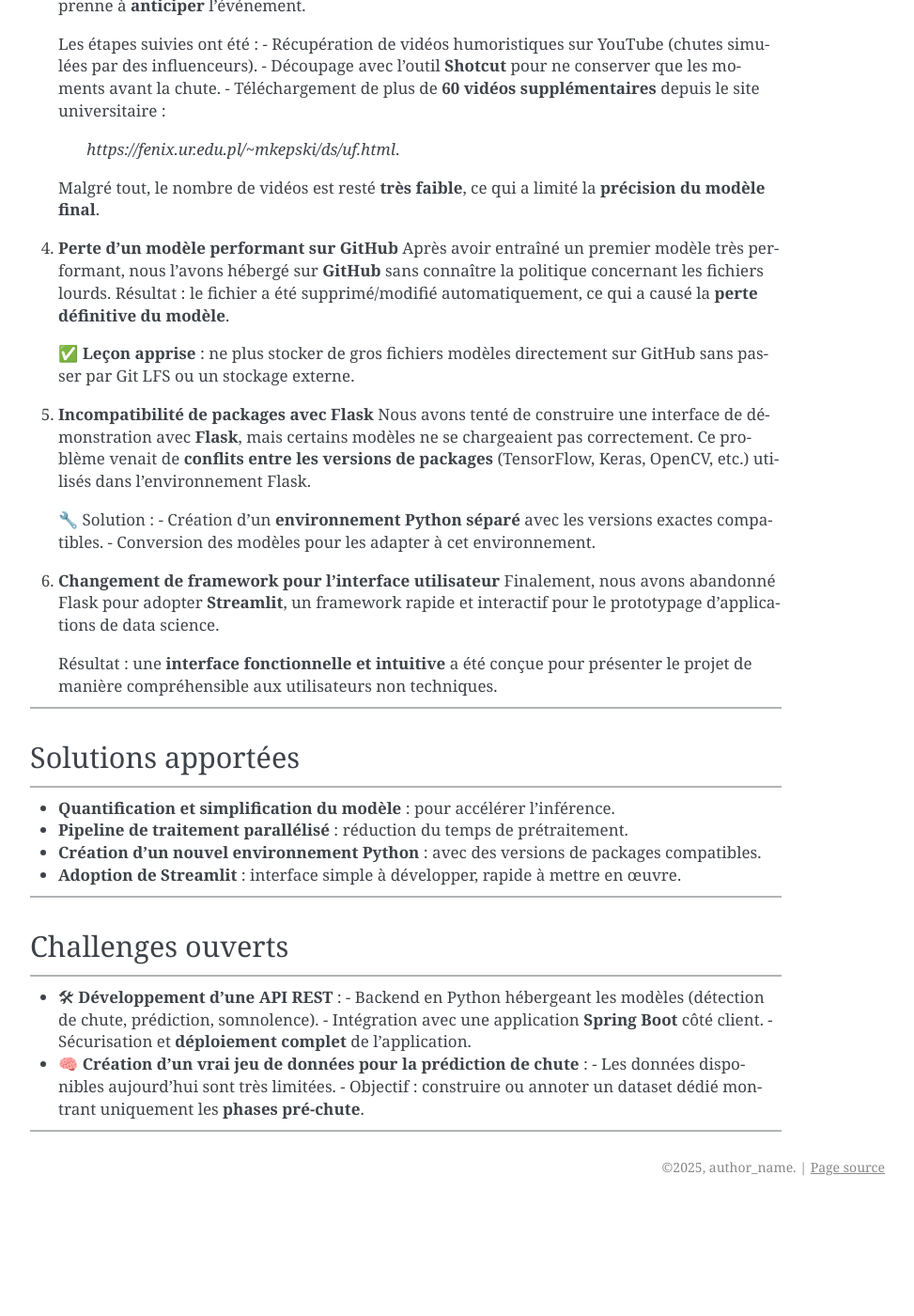
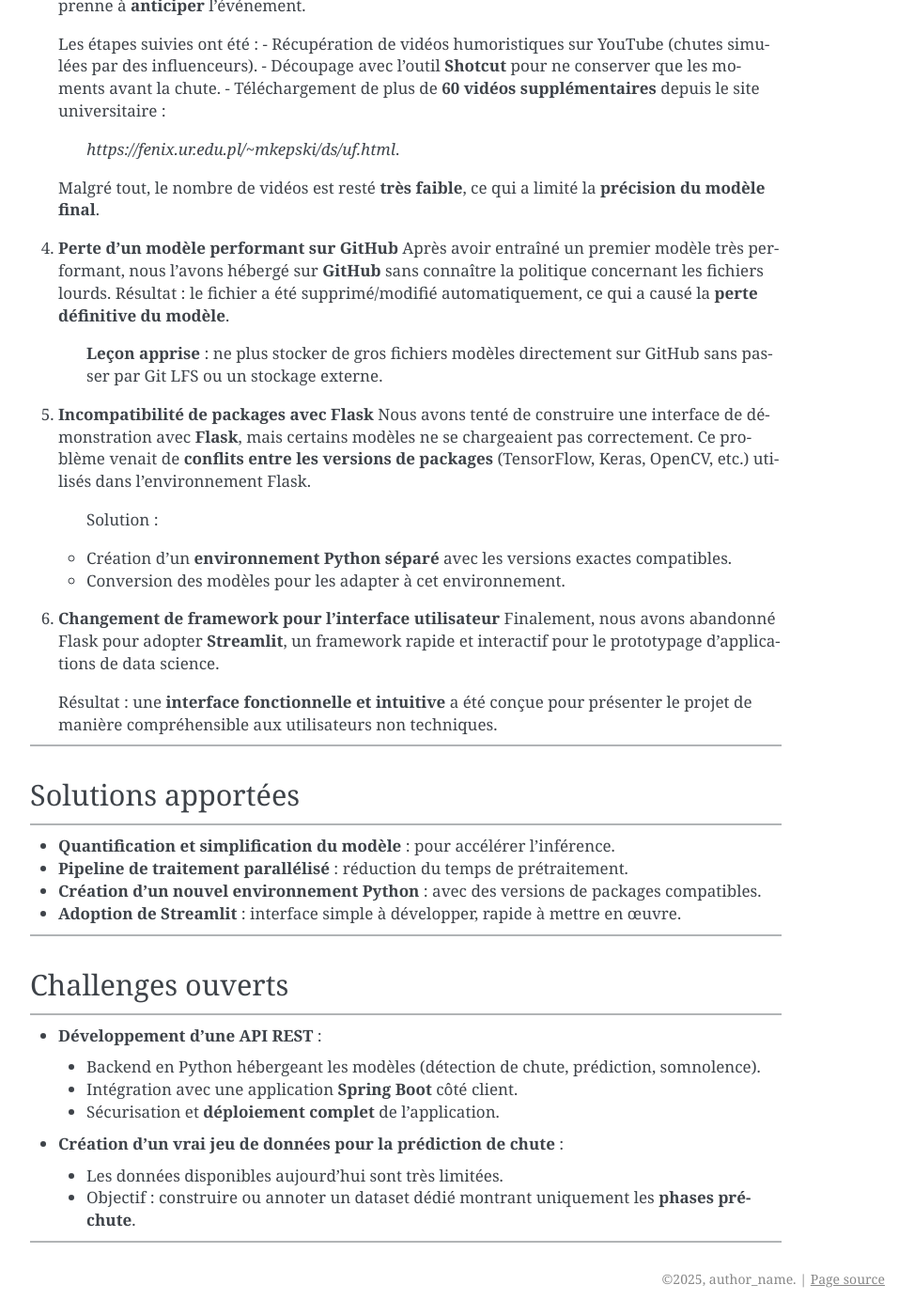
Before and after one commit to SouleymaneDiallo04/Syst-me-de-Surveillance-de-la-posture, a Sphinx documentation site: the page built from docs/source/defis.rst, in a window 1280 px wide and 1400 px high, scrolled down 879 px. Shown: the whole window at 94% size, without its empty margins (168-1141 px from the left). Built offline with Sphinx 7.4.7, drawn with Linux system fonts in a browser that asks for light colours; pages that are not in the unit, such as notebooks, are missing from menus; before the commit the page ends 2160 px from its top, so only the background shows below that.

```diff
--- a/docs/source/defis.rst
+++ b/docs/source/defis.rst
@@ -47,12 +47,12 @@
 4. **Perte d’un modèle performant sur GitHub**
    Après avoir entraîné un premier modèle très performant, nous l’avons hébergé sur **GitHub** sans connaître la politique concernant les fichiers lourds. Résultat : le fichier a été supprimé/modifié automatiquement, ce qui a causé la **perte définitive du modèle**.
 
-   ✅ **Leçon apprise** : ne plus stocker de gros fichiers modèles directement sur GitHub sans passer par Git LFS ou un stockage externe.
+    **Leçon apprise** : ne plus stocker de gros fichiers modèles directement sur GitHub sans passer par Git LFS ou un stockage externe.
 
 5. **Incompatibilité de packages avec Flask**
    Nous avons tenté de construire une interface de démonstration avec **Flask**, mais certains modèles ne se chargeaient pas correctement. Ce problème venait de **conflits entre les versions de packages** (TensorFlow, Keras, OpenCV, etc.) utilisés dans l’environnement Flask.
 
-   🔧 Solution :
+    Solution :
    - Création d’un **environnement Python séparé** avec les versions exactes compatibles.
    - Conversion des modèles pour les adapter à cet environnement.
 
@@ -80,12 +80,12 @@
 
 ----
 
-- 🛠 **Développement d’une API REST** :
+-  **Développement d’une API REST** :
   - Backend en Python hébergeant les modèles (détection de chute, prédiction, somnolence).
   - Intégration avec une application **Spring Boot** côté client.
   - Sécurisation et **déploiement complet** de l’application.
 
-- 🧠 **Création d’un vrai jeu de données pour la prédiction de chute** :
+-  **Création d’un vrai jeu de données pour la prédiction de chute** :
   - Les données disponibles aujourd’hui sont très limitées.
   - Objectif : construire ou annoter un dataset dédié montrant uniquement les **phases pré-chute**.
 
```
